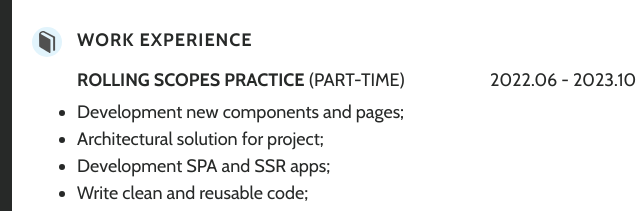
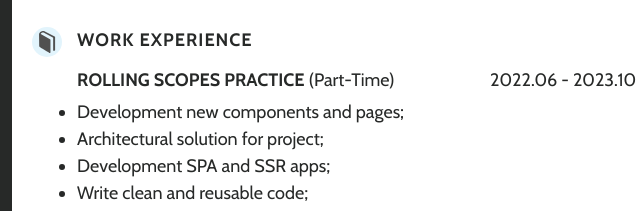
Before and after one commit to VladTarnovskiy/CV, a plain HTML site: page index.html in a window 1280 px wide. Shown: the part 377-588 px from the top of the page, 486-1126 px from the left. Drawn offline with nearby package versions, Linux system fonts and the light colour scheme.

Commit message:
refactor: ui

```diff
--- a/styles.css
+++ b/styles.css
@@ -302,18 +302,12 @@ main li {
   font-weight: 700;
   text-transform: uppercase;
   letter-spacing: 1px;
-  /* color: var(--ligth-gray-color); */
-  /* border-bottom: 2px solid var(--ligth-gray-color); */
 }
 
 .right-column img {
   vertical-align: middle;
   margin-right: 15px;
 }
-
-/* .right-column p {
-  color: var(--ligth-gray-color);
-} */
 
 .work-list p {
   margin-left: 45px;
@@ -382,7 +376,7 @@ strong {
   margin-left: 45px;
 }
 
-.work__place {
+.work__place strong {
   text-transform: uppercase;
 }
 
@@ -394,17 +388,6 @@ list .work__kind {
   flex: 0 1 70%;
 }
 
-/* .functional-expertise {
-  list-style-type: disc;
-  font-size: 16px;
-  margin-left: 60px;
-}
-
-.functional-expertise strong {
-  font-weight: bold;
-  font-size: 17px;
-} */
-
 .profile-expertise-title {
   text-align: center;
   text-decoration: underline;
```
Also changed, not shown: assets/ava1.png (deleted), assets/discord.svg (deleted), 1 other file.
